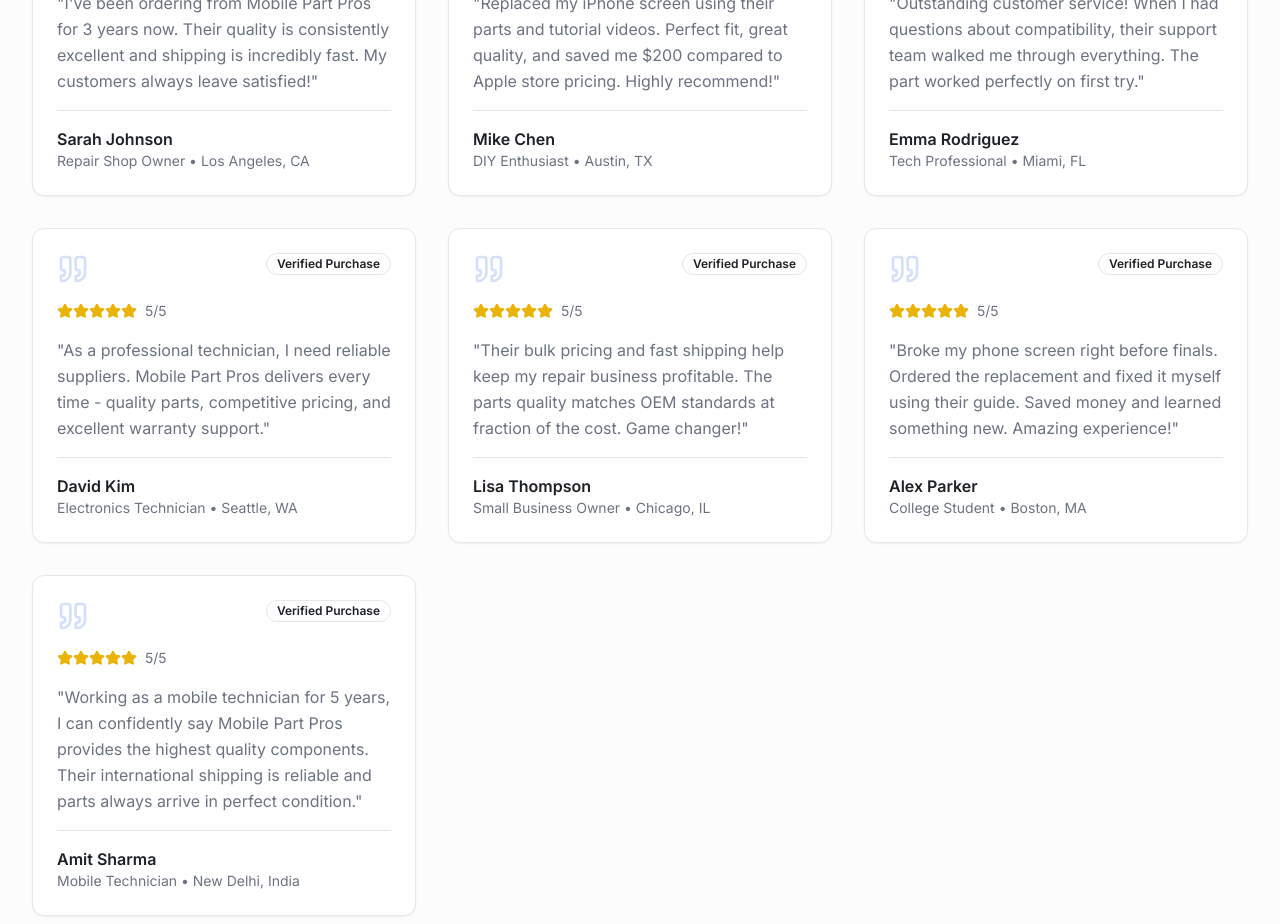
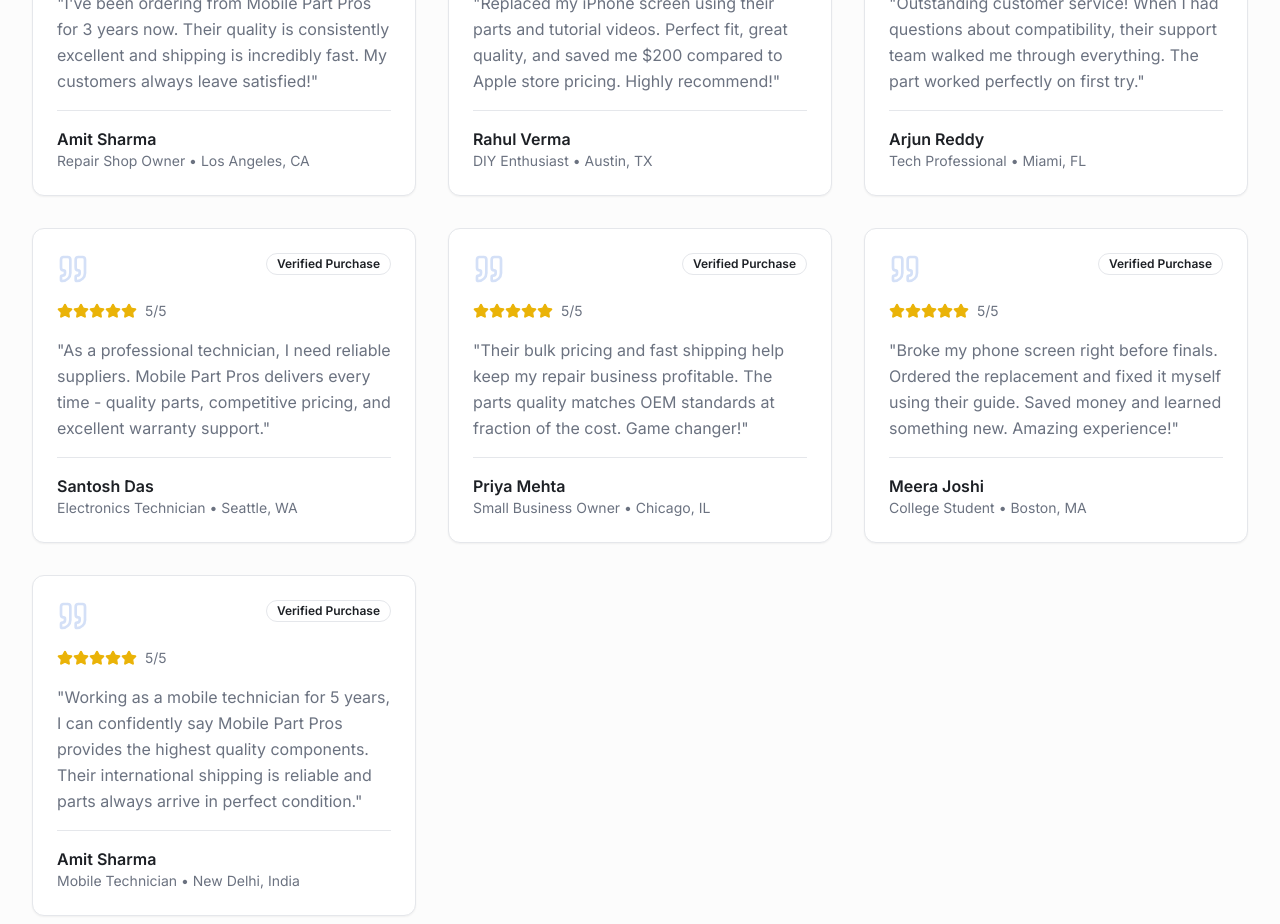
Before and after one commit to SensaiDomain/mobile-part-pros, a React (Vite) app: page / in a window 1280 px wide. Shown: the part 3400-4324 px from the top of the page. Built offline with nearby package versions, Linux system fonts and the light colour scheme.

Commit message:
Manual edit: src/components/Testimonials.tsx
Edited UI in Lovable

```diff
--- a/src/components/Testimonials.tsx
+++ b/src/components/Testimonials.tsx
@@ -5,7 +5,7 @@ import { Star, Quote } from "lucide-react";
 const Testimonials = () => {
   const testimonials = [
     {
-      name: "Sarah Johnson",
+      name: "Amit Sharma",
       role: "Repair Shop Owner",
       location: "Los Angeles, CA",
       rating: 5,
@@ -13,7 +13,7 @@ const Testimonials = () => {
       highlight: "Verified Purchase"
     },
     {
-      name: "Mike Chen",
+      name: "Rahul Verma",
       role: "DIY Enthusiast",
       location: "Austin, TX",
       rating: 5,
@@ -21,7 +21,7 @@ const Testimonials = () => {
       highlight: "Verified Purchase"
     },
     {
-      name: "Emma Rodriguez",
+      name: "Arjun Reddy",
       role: "Tech Professional",
       location: "Miami, FL",
       rating: 5,
@@ -29,7 +29,7 @@ const Testimonials = () => {
       highlight: "Verified Purchase"
     },
     {
-      name: "David Kim",
+      name: "Santosh Das",
       role: "Electronics Technician",
       location: "Seattle, WA",
       rating: 5,
@@ -37,7 +37,7 @@ const Testimonials = () => {
       highlight: "Verified Purchase"
     },
     {
-      name: "Lisa Thompson",
+      name: "Priya Mehta",
       role: "Small Business Owner",
       location: "Chicago, IL",
       rating: 5,
@@ -45,7 +45,7 @@ const Testimonials = () => {
       highlight: "Verified Purchase"
     },
     {
-      name: "Alex Parker",
+      name: "Meera Joshi",
       role: "College Student",
       location: "Boston, MA",
       rating: 5,
```
